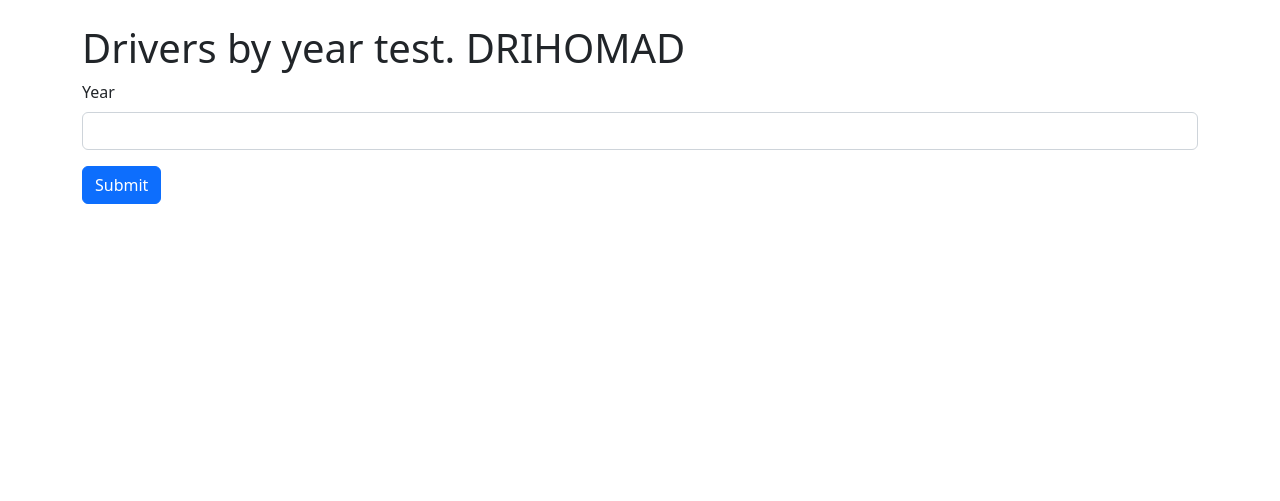
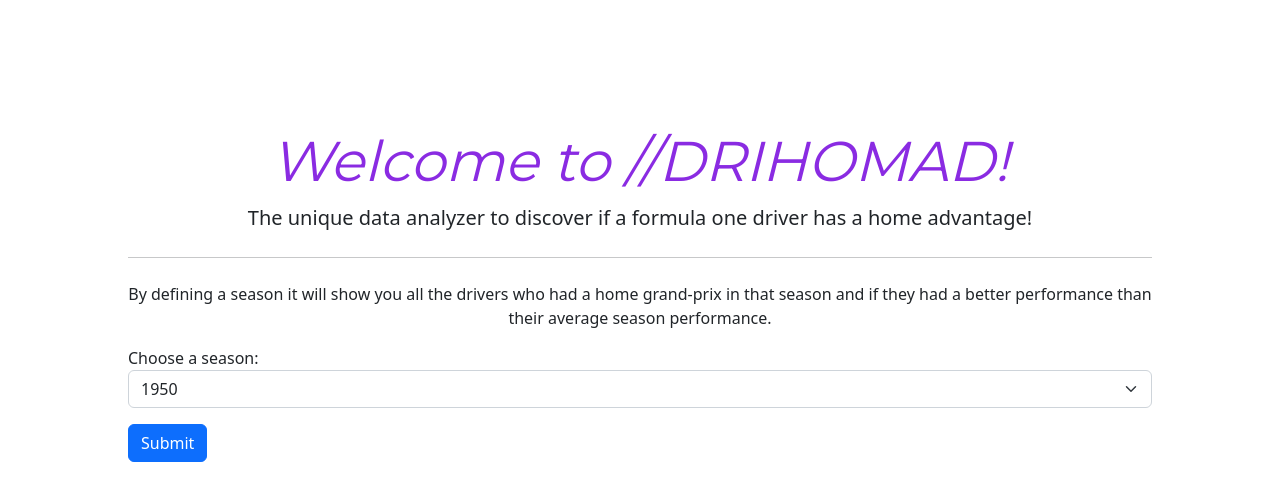
Before and after one commit to pfistdo/DRIHOMAD, a Flask app: page /drivers in a window 1280 px wide. Shown: the top 501 px of the page. Run offline with Flask 2, Linux system fonts and the light colour scheme.

Commit message:
Implementation front-end and plot prototype

```diff
--- a/app.py
+++ b/app.py
@@ -1,5 +1,9 @@
 from flask import Flask, render_template, request
 import pandas as pd
+import matplotlib.pyplot as plt
+import base64
+from io import BytesIO
+import numpy as np
 
 
 from src.driver_service import DriverService
@@ -94,6 +98,37 @@ def driversByYear() -> str:
     print(driverPlacements.to_string())
     return render_template(template_name_or_list='pages/driversResult.html', result=driverPlacementAvgs, placements=driverPlacements)
 
+@app.route('/plot')
+def plot():
+
+    df=pd.DataFrame({'x_values': range(1,11), 'y_values': np.random.randn(10) })
+
+    left = [1, 2, 3, 4, 5]
+    # heights of bars
+    height = [10, 20, 36, 40, 5]
+    # labels for bars
+    tick_label = ['one', 'two', 'three', 'four', 'five']
+    # plotting a bar chart
+    plt.bar(left, height, tick_label=tick_label, width=0.8, color=['red', 'green'])
+
+    # naming the y-axis
+    plt.ylabel('y - axis')
+    # naming the x-axis
+    plt.xlabel('x - axis')
+    # plot title
+    plt.title('My bar chart!')
+
+    buf = BytesIO()
+    plt.savefig(buf, format="png")
+
+    data = base64.b64encode(buf.getbuffer()).decode("ascii")
+
+    print(data)
+
+    return render_template('pages/plot.html', graph=data)
+
+if __name__ == '__main__':
+   app.run()
 
 @app.route("/test")  # test only
 def test():
--- /dev/null
+++ b/static/stylesheets/style.css
@@ -0,0 +1,19 @@
+.jumbotron {
+    margin: 10%;
+}
+
+.lead {
+    text-align: center;
+}
+
+.form-group {
+    padding-bottom: 15px;
+}
+
+h1 {
+    text-align: center;
+    font-style: italic;
+    font-family: 'Montserrat';
+    font-size: 22px;
+    color: blueviolet;
+}
--- a/templates/base.html
+++ b/templates/base.html
@@ -4,23 +4,21 @@
     <meta charset="utf-8" />
     <meta name="viewport" content="width=device-width, initial-scale=1" />
     <title>DRIHOMAD</title>
+    <link rel="stylesheet" href="{{ url_for('static', filename='stylesheets/style.css') }}">
+    <link href='https://fonts.googleapis.com/css?family=Montserrat' rel='stylesheet'>
     <link rel="icon" type="image/png" href="favicon_temp.png" />
-    <link
-      href="https://cdn.jsdelivr.net/npm/bootstrap@5.2.0-beta1/dist/css/bootstrap.min.css"
-      rel="stylesheet"
-      integrity="sha384-0evHe/X+R7YkIZDRvuzKMRqM+OrBnVFBL6DOitfPri4tjfHxaWutUpFmBp4vmVor"
-      crossorigin="anonymous"
-    />
+    <link href="https://cdn.jsdelivr.net/npm/bootstrap@5.2.0-beta1/dist/css/bootstrap.min.css" rel="stylesheet"
+        integrity="sha384-0evHe/X+R7YkIZDRvuzKMRqM+OrBnVFBL6DOitfPri4tjfHxaWutUpFmBp4vmVor" crossorigin="anonymous">
   </head>
   <body>
-    <div class="container mt-4">
+    <div class="jumbotron">
       {% block content %}
       {% endblock %}
-      <script
-        src="https://cdn.jsdelivr.net/npm/bootstrap@5.2.0-beta1/dist/js/bootstrap.bundle.min.js"
-        integrity="sha384-pprn3073KE6tl6bjs2QrFaJGz5/SUsLqktiwsUTF55Jfv3qYSDhgCecCxMW52nD2"
-        crossorigin="anonymous"
-      ></script>
     </div>
+    <script
+      src="https://cdn.jsdelivr.net/npm/bootstrap@5.2.0-beta1/dist/js/bootstrap.bundle.min.js"
+      integrity="sha384-pprn3073KE6tl6bjs2QrFaJGz5/SUsLqktiwsUTF55Jfv3qYSDhgCecCxMW52nD2"
+      crossorigin="anonymous"
+    ></script>
   </body>
 </html>
--- a/templates/pages/drivers.html
+++ b/templates/pages/drivers.html
@@ -1,16 +1,20 @@
 {% extends "base.html" %}
 {% block content %}
-<div class="row">
-  <h1>Drivers by year test. DRIHOMAD</h1>
-</div>
+<h1 class="display-4">Welcome to //DRIHOMAD!</h1>
+<p class="lead">The unique data analyzer to discover if a formula one driver has a home advantage!</p>
+<hr class="my-4">
+<p style="text-align: center;">By defining a season it will show you all the drivers who had a home grand-prix
+  in that season and if they had a better performance than their average season performance.</p>
+<form action="{{ url_for('driversByYear') }}" method="GET">
+  <div class="mb-3">
+    <label for="cars">Choose a season:</label>
 
-<div class="row">
-  <form action="{{ url_for('driversByYear') }}" method="GET">
-    <div class="mb-3">
-      <label for="year" class="form-label">Year</label>
-      <input type="text" class="form-control" name="year" id="year" />
-    </div>
-    <input class="btn btn-primary" type="submit" value="Submit" />
-  </form>
-</div>
+    <select class="form-select" name="year" id="year">
+      {% for x in range(1950, 2022) %}
+        <option value="{{ x }}">{{ x }}</option>
+      {% endfor %}
+    </select>
+  </div>
+  <input class="btn btn-primary" type="submit" value="Submit" />
+</form>
 {% endblock %}
```
Also changed, not shown: templates/pages/plot.html (added, +4 -0 lines), templates/pages/seasonInput.html (added, +32 -0 lines), templates/styles.css (added, +19 -0 lines).
